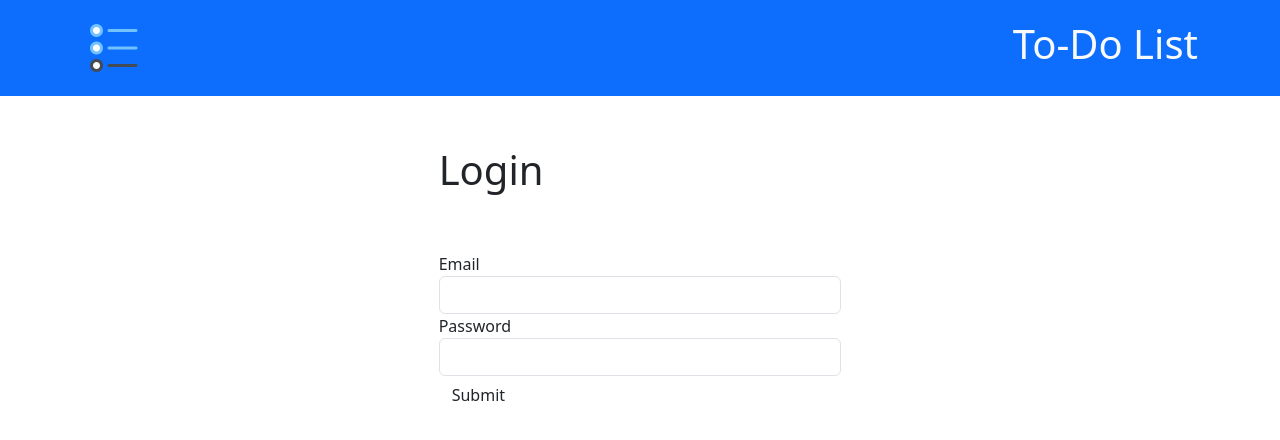
After one commit to ArianBecker/to-do-websight, a Flask app: template templates/login_form.html in a window 1280 px wide. The commit adds this page. Shown: the top 440 px of the page. Run offline with Flask 3, Linux system fonts and the light colour scheme; the template is opened without the code that fills it: values that come from a table or form of the project are taken from there, others are empty; some libraries are stand-ins or nearby versions.

Commit message:
create login functionality

```diff
--- a/main.py
+++ b/main.py
@@ -19,6 +19,7 @@ login_manager = LoginManager()
 login_manager.init_app(app)
 
 
+
 @login_manager.user_loader
 def load_user(user_id):
     with app.app_context():
@@ -26,7 +27,7 @@ def load_user(user_id):
     return user
 
 
-class User(db.Model):
+class User(UserMixin, db.Model):
     id = db.Column(db.Integer, primary_key=True)
     name = db.Column(db.String, nullable=False)
     email = db.Column(db.String, nullable=False)
@@ -98,14 +99,19 @@ def add_user():
                 db.session.commit()
         return render_template("success.html", task=new_name)
 
-@app.route("/login")
+
+@app.route("/login", methods=["GET", "POST"])
 def login():
     login_form = LoginForm()
     if request.method == "GET":
-        return render_template("login.html", form=login_form)
+        return render_template("login_form.html", form=login_form)
     elif request.method == "POST":
-        if check_password_hash():
-            login_email = login_form.email.data
+        email_input = login_form.email.data
+        with app.app_context():
+            requested_user = User.query.filter_by(email=email_input).first()
+            print(requested_user.name)
+        if check_password_hash(requested_user.password, login_form.password.data):
+            login_user(requested_user)
             return render_template("login_success.html")
     else:
         return "Login Failure"
--- a/templates/login.html
+++ b/templates/login.html
@@ -16,7 +16,7 @@
             <div class="collapse" id="menuOptions">
                 <ul class="navbar-nav">
                     <li class="nav-item">
-                        <a class="nav-link" href="#">Login</a>
+                        <a class="nav-link" href="{{ url_for('login') }}">Login</a>
                     </li>
                     <li class="nav-item">
                         <a class="nav-link" href="#">Log Out</a>
--- /dev/null
+++ b/templates/login_form.html
@@ -0,0 +1,22 @@
+<!DOCTYPE html>
+<html lang="en">
+<head>
+    <meta charset="UTF-8">
+    <title>Login</title>
+</head>
+<body>
+{% include "header.html" %}
+{% import "bootstrap/wtf.html" as wtf %}
+<div class="container-fluid n">
+    <div class="row">
+        <div class="col-md-4"></div>
+        <div class="col-md-4 stretch"><h1>Login</h1></div>
+        <div class="col-md-4"></div>
+        <div class="col-md-4"></div>
+        <div class="col-md-4">
+        {{ wtf.quick_form(form) }}
+        </div>
+    </div>
+</div>
+</body>
+</html>
```
Also changed, not shown: templates/login_success.html (added, +13 -0 lines), todo.db.
